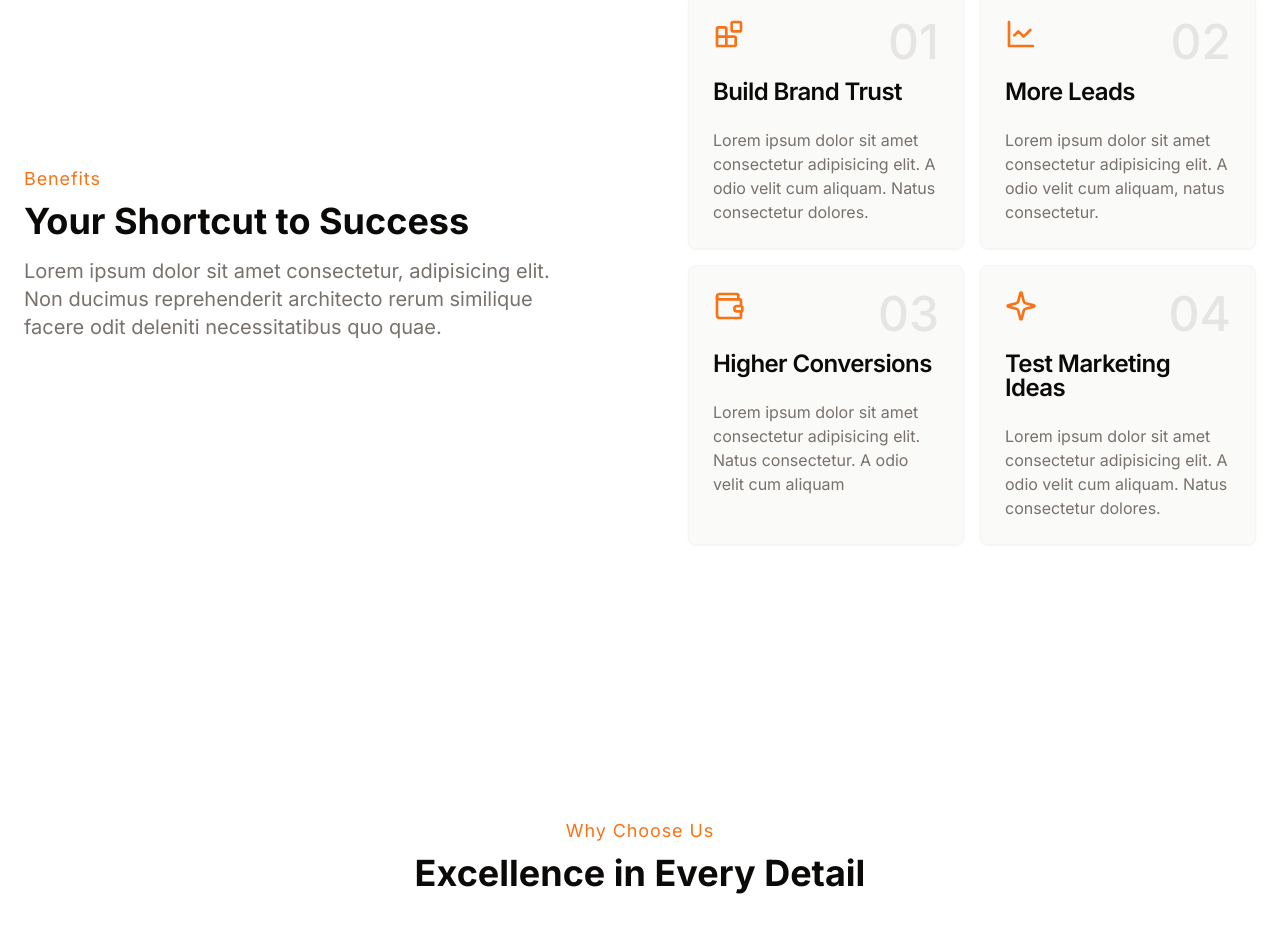
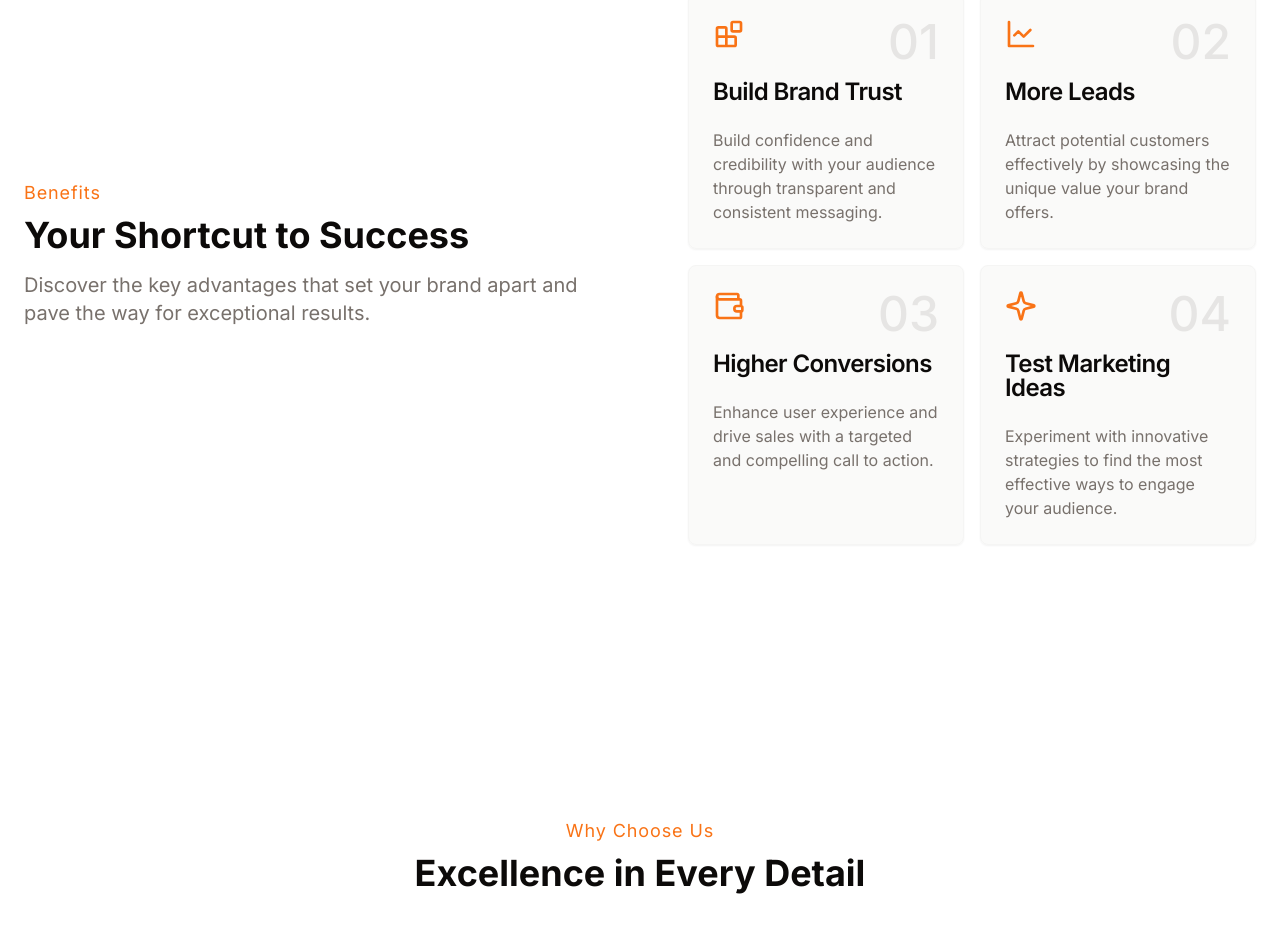
Before and after one commit to romp-it/landingpage, a Next.js app: page / in a window 1280 px wide. Shown: the part 1880-2805 px from the top of the page. Built offline with nearby package versions, Linux system fonts and the light colour scheme.

Commit message:
added data

```diff
--- a/components/layout/sections/benefits.tsx
+++ b/components/layout/sections/benefits.tsx
@@ -13,25 +13,25 @@ const benefitList: BenefitsProps[] = [
     icon: "Blocks",
     title: "Build Brand Trust",
     description:
-      "Lorem ipsum dolor sit amet consectetur adipisicing elit. A odio velit cum aliquam. Natus consectetur dolores.",
+      "Build confidence and credibility with your audience through transparent and consistent messaging.",
   },
   {
     icon: "LineChart",
     title: "More Leads",
     description:
-      "Lorem ipsum dolor sit amet consectetur adipisicing elit. A odio velit cum aliquam, natus consectetur.",
+      "Attract potential customers effectively by showcasing the unique value your brand offers.",
   },
   {
     icon: "Wallet",
     title: "Higher Conversions",
     description:
-      "Lorem ipsum dolor sit amet consectetur adipisicing elit. Natus consectetur. A odio velit cum aliquam",
+      "Enhance user experience and drive sales with a targeted and compelling call to action.",
   },
   {
     icon: "Sparkle",
     title: "Test Marketing Ideas",
     description:
-      "Lorem ipsum dolor sit amet consectetur adipisicing elit. A odio velit cum aliquam. Natus consectetur dolores.",
+      "Experiment with innovative strategies to find the most effective ways to engage your audience.",
   },
 ];
 
@@ -46,9 +46,7 @@ export const BenefitsSection = () => {
             Your Shortcut to Success
           </h2>
           <p className="text-xl text-muted-foreground mb-8">
-            Lorem ipsum dolor sit amet consectetur, adipisicing elit. Non
-            ducimus reprehenderit architecto rerum similique facere odit
-            deleniti necessitatibus quo quae.
+          Discover the key advantages that set your brand apart and pave the way for exceptional results.
           </p>
         </div>
 
```
